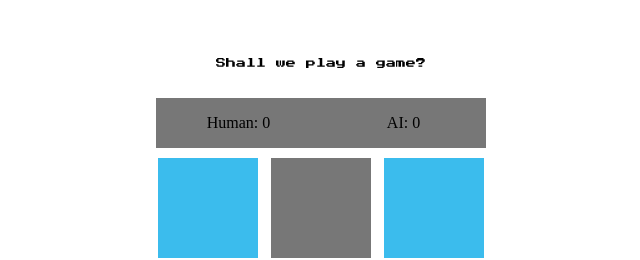
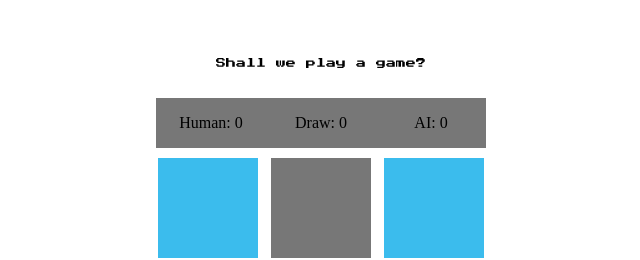
Before and after one commit to backinthedai/TTT, a plain HTML site: page index.html in a window 1280 px wide. Shown: the top 260 px of the page, without its empty margins (319-959 px from the left). Drawn offline with nearby package versions, Linux system fonts and the light colour scheme.

Commit message:
Add Draw stats

```diff
--- a/index.html
+++ b/index.html
@@ -54,7 +54,7 @@
             grid-column: 1 / 4;
             justify-self: stretch;
             display: grid;
-            grid-template-columns: repeat(2, 1fr);
+            grid-template-columns: repeat(3, 1fr);
             position: relative;
             text-align: center;
             justify-items: center;
@@ -78,6 +78,10 @@
             <p>
                 <label>Human:</label>
                 <label id="human">0</label>
+            </p>
+            <p>
+                <label>Draw:</label>
+                <label id="draw">0</label>
             </p>
             <p >
                 <label>AI:</label>
```
